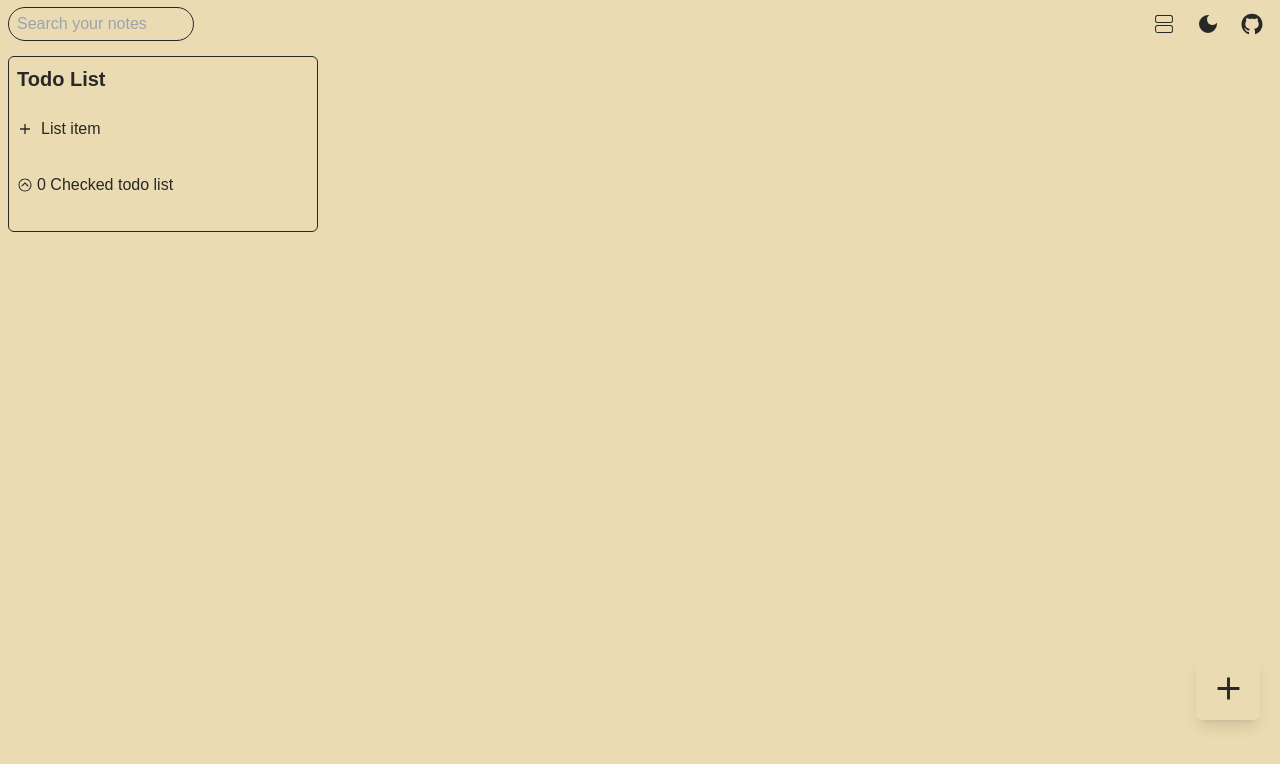
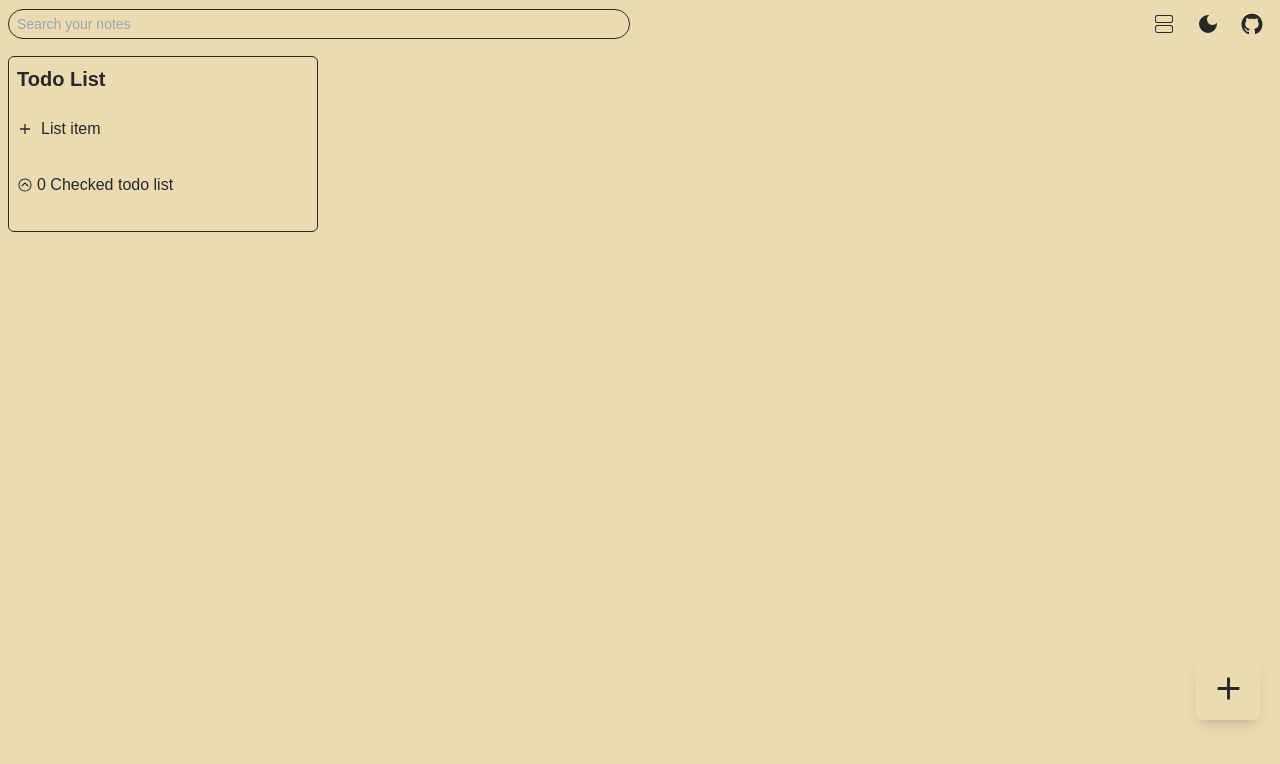
Before and after one commit to Zeddnyx/Google-Keep-Clone, a React (Vite) app: page / in a window 1280 px wide. Shown: the top 764 px of the page. Built offline with nearby package versions, Linux system fonts and the light colour scheme.

Commit message:
ui: change search bar, add scroll in view

```diff
--- a/src/pages/Notes/Search.tsx
+++ b/src/pages/Notes/Search.tsx
@@ -5,13 +5,13 @@ interface ISearch {
 
 export default function Search({ query, setQuery }: ISearch) {
   return (
-    <form>
+    <form className="w-full">
       <input
         type="text"
         value={query}
         onChange={(e) => setQuery(e.target.value)}
         placeholder="Search your notes"
-        className="bg-transparent w-full outline-none border border-dark0 dark:border-light0 rounded-full p-1 pl-2 text-dark0 dark:text-light0"
+        className="bg-transparent w-full outline-none border border-dark0 dark:border-light0 rounded-full p-1 pl-2 text-dark0 dark:text-light0 text-sm"
       />
     </form>
   );
--- a/src/pages/Notes/ViewNotes.tsx
+++ b/src/pages/Notes/ViewNotes.tsx
@@ -19,7 +19,7 @@ export default function ViewNotes() {
 
   return (
     <div
-      className={`p-2 px-4 min-h-screen space-y-2 ${style}`}
+      className={`p-2 px-4 w-full overflow-x-scroll min-h-screen space-y-2 ${style}`}
       style={{ backgroundColor: note.bg }}
     >
       <div className="flexBetweenCenter">
```
Also changed, not shown: 1 other file (tests, documents, lock files or other folders).
